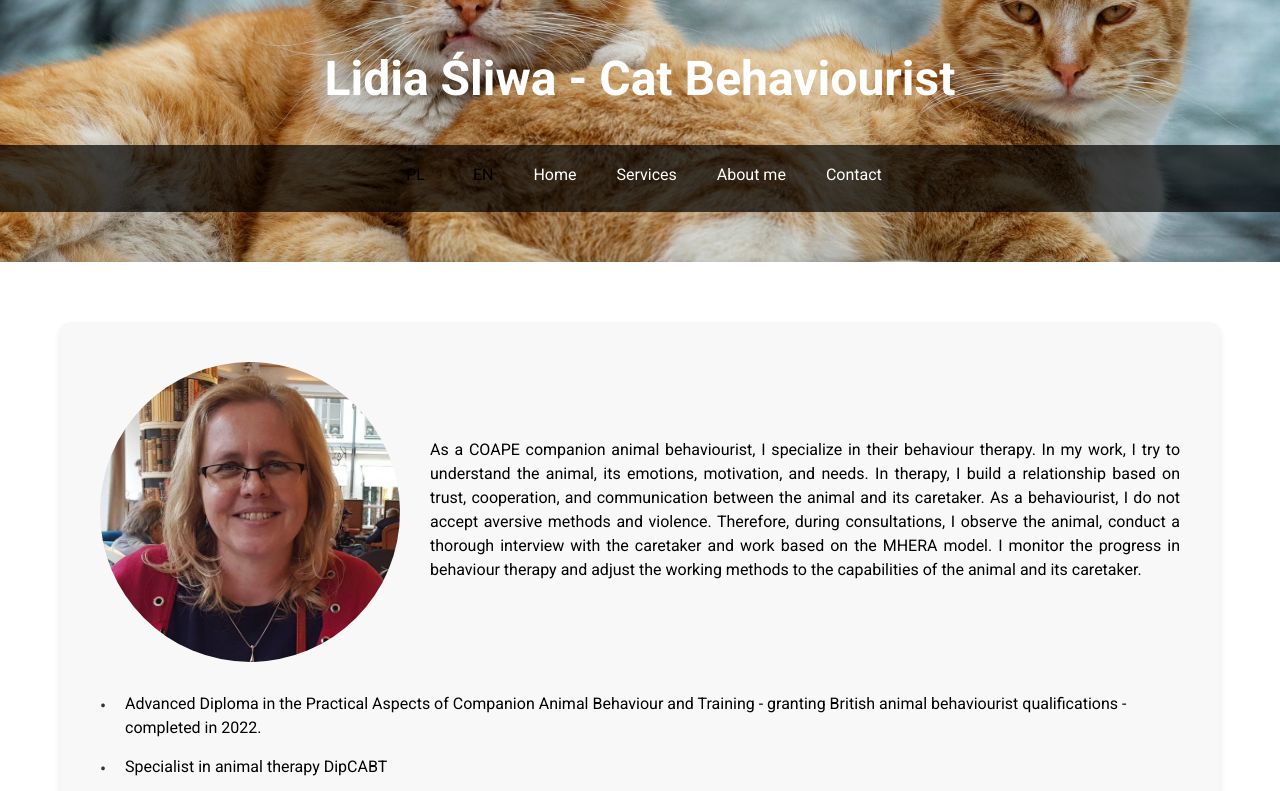
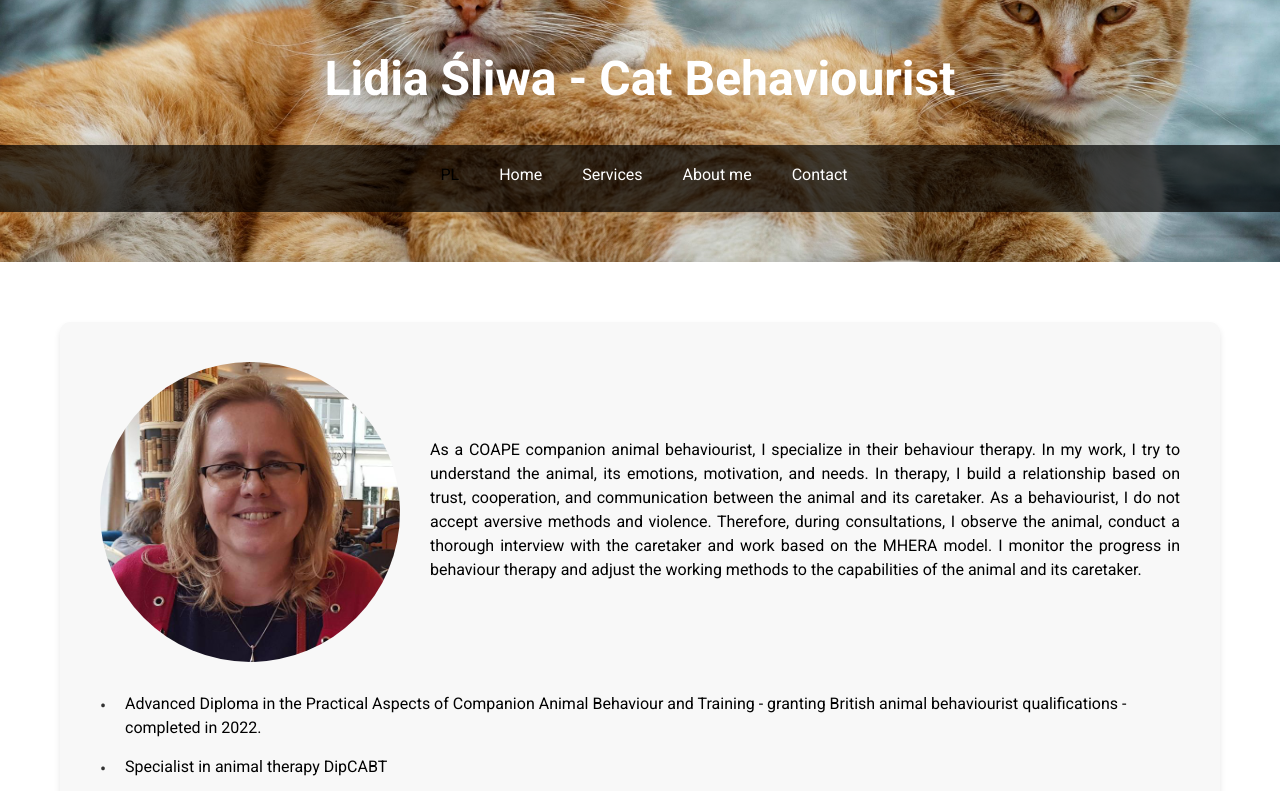
Before and after one commit to kociabehawiorystka/kociabehawiorystka.github.io, a plain HTML site: page index-en.html in a window 1280 px wide. Shown: the top 791 px of the page. Drawn offline with Linux system fonts and the light colour scheme.

Commit message:
Make nav more compact

```diff
--- a/index-en.html
+++ b/index-en.html
@@ -17,7 +17,6 @@
         <!-- Add the language-switch links -->
     <div class="language-switch">
         <a href="index.html" class="lang-link">PL</a>
-        <a href="index-en.html" class="lang-link">EN</a>
     </div>
         <a href="#">Home</a>
         <a href="#services">Services</a>
```
